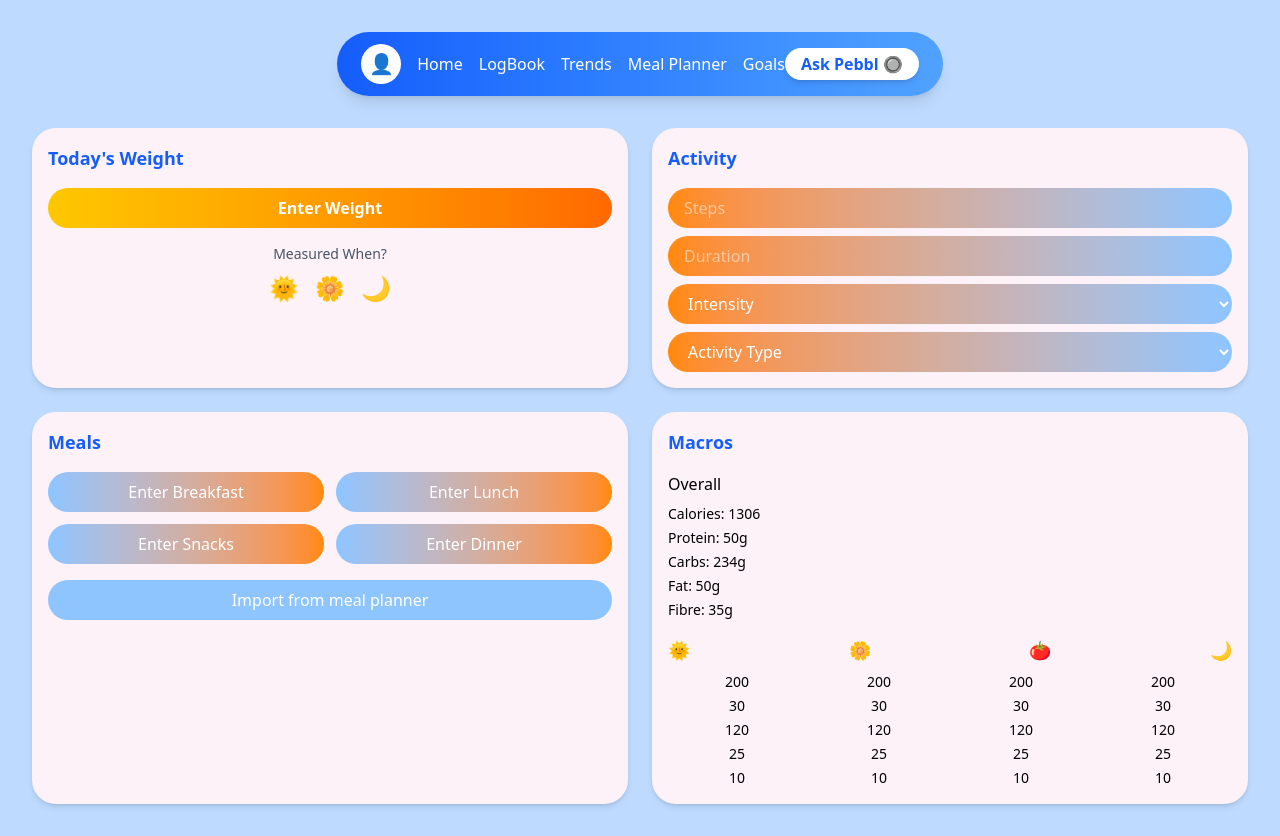
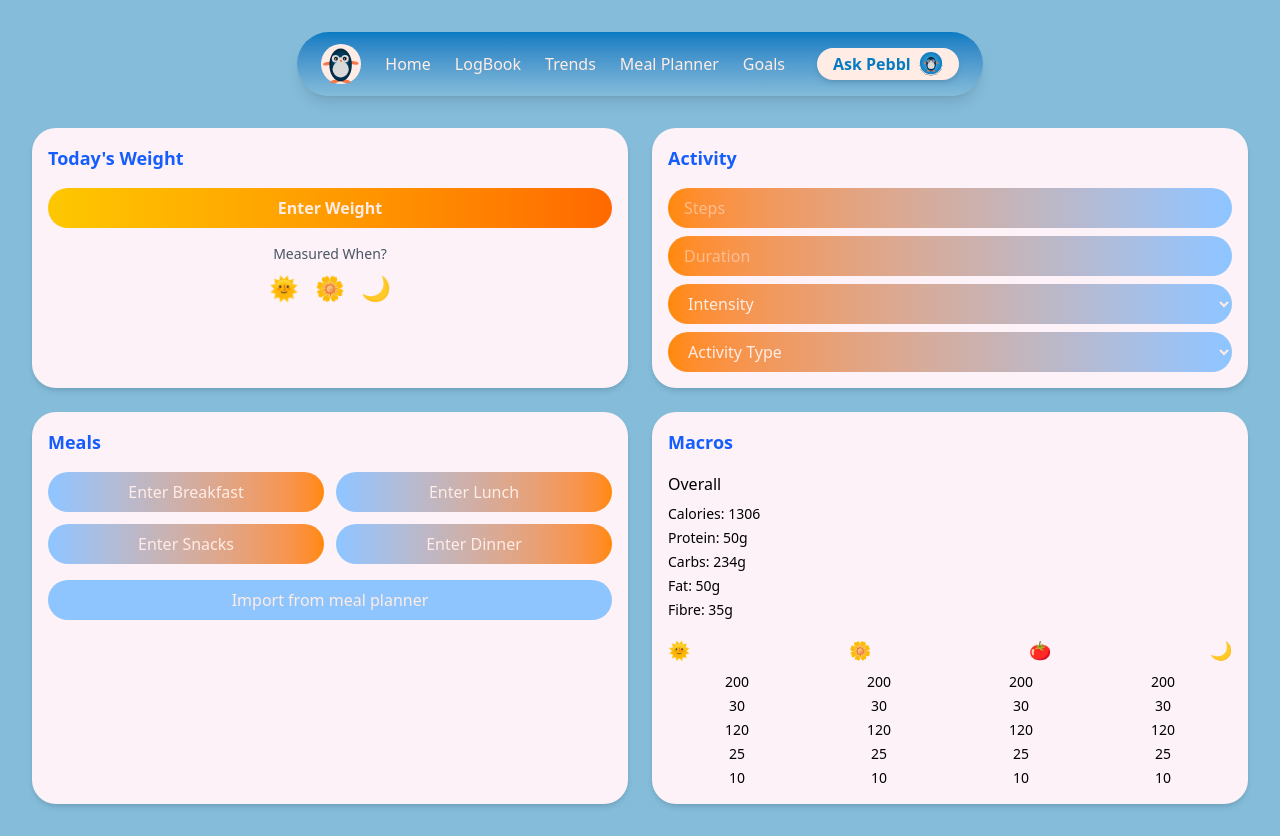
Before and after one commit to Haripriya-Agrawal/Health-App, a React (Vite) app in the folder frontend/: page /home in a window 1280 px wide. Built offline with nearby package versions, Linux system fonts and the light colour scheme.

Commit message:
UI Improvements

```diff
--- a/frontend/src/components/Navbar.tsx
+++ b/frontend/src/components/Navbar.tsx
@@ -1,12 +1,18 @@
-import React from 'react';
+import React, { useState } from 'react';
 import { Link } from 'react-router-dom';
+import PenguinCircle from '../assets/pgc.svg';
+import Penguin from '../assets/Penguin.svg'
 
 const Navbar: React.FC = () => {
+  const [isMobileMenuOpen, setIsMobileMenuOpen] = useState(false);
+
   return (
-    <nav className="flex items-center justify-between px-6 py-3 bg-gradient-to-r from-blue-600 to-blue-400 rounded-full shadow-lg w-fit mx-auto my-4">
-      <div className="flex items-center gap-4">
+    <div className="w-full px-4 my-4">
+      {/* Desktop Navbar */}
+      <nav className="hidden lg:flex items-center justify-between px-6 py-3 bg-gradient-to-b from-[#067BC2] to-[#84BCDA] rounded-full shadow-lg w-fit mx-auto">
+        <div className="flex items-center gap-6">
           <div className="w-10 h-10 bg-white rounded-full flex items-center justify-center">
-          <span className="text-xl font-semibold">👤</span>
+            <span className="text-xl font-semibold"><img src={Penguin} alt="" /></span>
           </div>
           <Link to="/home" className="text-white font-medium">Home</Link>
           <Link to="/logbook" className="text-white font-medium">LogBook</Link>
@@ -14,8 +20,63 @@ const Navbar: React.FC = () => {
           <Link to="/meal-planner" className="text-white font-medium">Meal Planner</Link>
           <Link to="/goals" className="text-white font-medium">Goals</Link>
         </div>
-      <button className="bg-white text-blue-600 px-4 py-1 rounded-full font-semibold shadow-md">Ask Pebbl 🔘</button>
+        <button className="bg-white text-[#067BC2] px-4 py-1 rounded-full font-semibold shadow-md flex items-center gap-2 ml-8">
+          Ask Pebbl
+          <img src={PenguinCircle} alt="Penguin" className="w-6 h-6" />
+        </button>
       </nav>
+
+      {/* Tablet Navbar */}
+      <nav className="hidden md:flex lg:hidden items-center justify-between px-4 py-3 bg-gradient-to-b from-[#067BC2] to-[#84BCDA] rounded-full shadow-lg mx-auto max-w-4xl">
+        <div className="flex items-center gap-3">
+          <div className="w-9 h-9 bg-white rounded-full flex items-center justify-center">
+            <span className="text-lg font-semibold"><img src={Penguin} alt="" /></span>
+          </div>
+          <Link to="/home" className="text-white font-medium text-sm">Home</Link>
+          <Link to="/logbook" className="text-white font-medium text-sm">LogBook</Link>
+          <Link to="/trends" className="text-white font-medium text-sm">Trends</Link>
+          <Link to="/meal-planner" className="text-white font-medium text-sm">Meal Planner</Link>
+          <Link to="/goals" className="text-white font-medium text-sm">Goals</Link>
+        </div>
+        <button className="bg-white text-[#067BC2] px-3 py-1 rounded-full font-semibold shadow-md flex items-center gap-2 ml-4">
+          Ask Pebbl
+          <img src={PenguinCircle} alt="Penguin" className="w-5 h-5" />
+        </button>
+      </nav>
+
+      {/* Mobile Navbar */}
+      <nav className="md:hidden bg-gradient-to-b from-[#067BC2] to-[#84BCDA] rounded-2xl shadow-lg mx-auto max-w-sm">
+        {/* Mobile Header */}
+        <div className="flex items-center justify-between px-4 py-3">
+          <div className="w-8 h-8 bg-white rounded-full flex items-center justify-center">
+            <span className="text-lg font-semibold"><img src={Penguin } alt="" /></span>
+          </div>
+          <button
+            onClick={() => setIsMobileMenuOpen(!isMobileMenuOpen)}
+            className="text-white p-2"
+          >
+            <svg className="w-6 h-6" fill="none" stroke="currentColor" viewBox="0 0 24 24">
+              <path strokeLinecap="round" strokeLinejoin="round" strokeWidth={2} d="M4 6h16M4 12h16M4 18h16" />
+            </svg>
+          </button>
+        </div>
+
+        {/* Mobile Menu */}
+        {isMobileMenuOpen && (
+          <div className="px-4 pb-4 space-y-2">
+            <Link to="/home" className="block text-white font-medium py-2 px-3 rounded-lg hover:bg-white/10">Home</Link>
+            <Link to="/logbook" className="block text-white font-medium py-2 px-3 rounded-lg hover:bg-white/10">LogBook</Link>
+            <Link to="/trends" className="block text-white font-medium py-2 px-3 rounded-lg hover:bg-white/10">Trends</Link>
+            <Link to="/meal-planner" className="block text-white font-medium py-2 px-3 rounded-lg hover:bg-white/10">Meal Planner</Link>
+            <Link to="/goals" className="block text-white font-medium py-2 px-3 rounded-lg hover:bg-white/10">Goals</Link>
+            <button className="w-full bg-white text-[#067BC2] px-4 py-2 rounded-full font-semibold shadow-md flex items-center justify-center gap-2 mt-3">
+              Ask Pebbl
+              <img src={PenguinCircle} alt="Penguin" className="w-5 h-5" />
+            </button>
+          </div>
+        )}
+      </nav>
+    </div>
   );
 };
 
--- a/frontend/src/index.css
+++ b/frontend/src/index.css
@@ -1 +1,14 @@
 @import "tailwindcss";
+
+@layer utilities {
+  .text-white { color: #FFECE5; }
+  .text-blue { color: #067BC2; }
+  .text-darkblue { color: #00263D; }
+
+  .bg-white { background-color: #FFECE5; }
+  .bg-lightblue { background-color: #84BCDA; }
+  .bg-midblue { color: #067BC2; }
+  .bg-darkblue { color: #00263D; }
+  .bg-orange { background-color: #F37748; }
+  .bg-yellow { background-color: #ECC30B; }
+}
--- a/frontend/src/pages/Goals.tsx
+++ b/frontend/src/pages/Goals.tsx
@@ -1,4 +1,4 @@
-import React from "react";
+
 import Navbar from "../components/Navbar";
 
 const ProgressCircle = ({ percentage, value }: { percentage: number; value: string }) => (
@@ -32,7 +32,7 @@ const ProgressBar = ({ label, current, total }: { label: string; current: number
 
 const Goals = () => {
   return (
-    <div className="min-h-screen bg-sky-200 px-6 py-8">
+    <div className="min-h-screen bg-lightblue px-6 py-8">
       <Navbar />
 
       <div className="flex flex-wrap justify-center gap-6 mt-10">
--- a/frontend/src/pages/Home.tsx
+++ b/frontend/src/pages/Home.tsx
@@ -3,7 +3,7 @@ import Navbar from '../components/Navbar';
 
 const Home: React.FC = () => {
   return (
-    <div className="min-h-screen bg-blue-200 p-4">
+    <div className="min-h-screen bg-lightblue p-4">
       <Navbar />
       <div className="grid grid-cols-1 md:grid-cols-2 gap-6 p-4">
         {/* Today's Weight */}
--- a/frontend/src/pages/LogBook.tsx
+++ b/frontend/src/pages/LogBook.tsx
@@ -15,7 +15,7 @@ const data = [
 
 const LogBook: React.FC = () => {
   return (
-    <div className="min-h-screen bg-blue-200 p-4">
+    <div className="min-h-screen bg-lightblue p-4">
       <Navbar />
 
       <div className="max-w-5xl mx-auto bg-pink-50 rounded-3xl p-6 shadow-md">
--- a/frontend/src/pages/MealPlanner.tsx
+++ b/frontend/src/pages/MealPlanner.tsx
@@ -29,7 +29,7 @@ const MealPlanner: React.FC = () => {
   };
 
   return (
-    <div className="min-h-screen bg-blue-200 p-4">
+    <div className="min-h-screen bg-lightblue p-4">
       <Navbar />
       <h1 className="text-center text-3xl font-bold text-white mb-6">Meal Planner</h1>
 
--- a/frontend/src/pages/SignUp.tsx
+++ b/frontend/src/pages/SignUp.tsx
@@ -1,4 +1,5 @@
-import React from "react";
+
+
 import Penguin from '../assets/Penguin.svg';
 import { Link } from "react-router-dom";
 
```
Also changed, not shown: frontend/src/assets/pgc.svg (added). Lines whose indentation alone changed are shown as unchanged.
